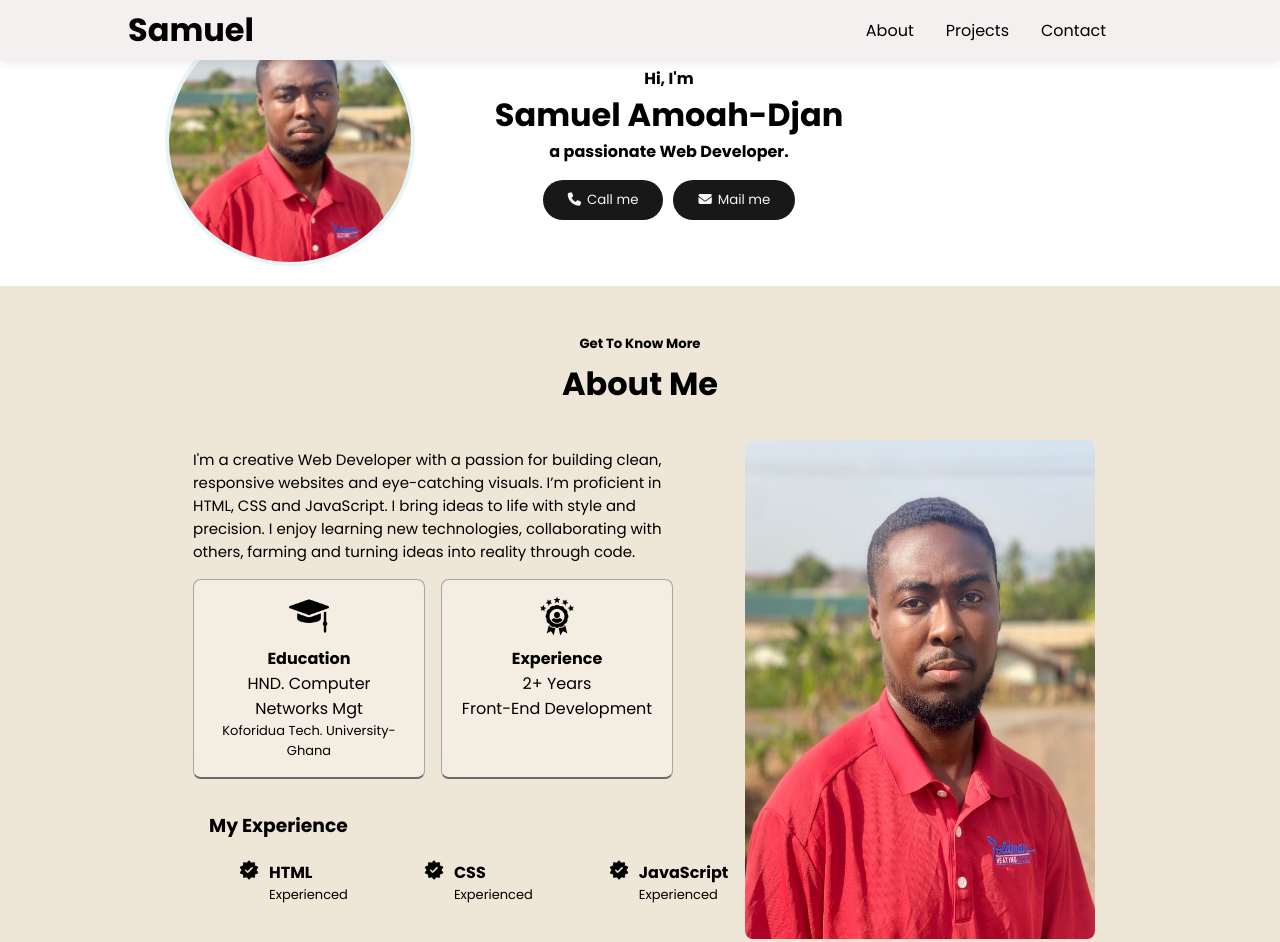
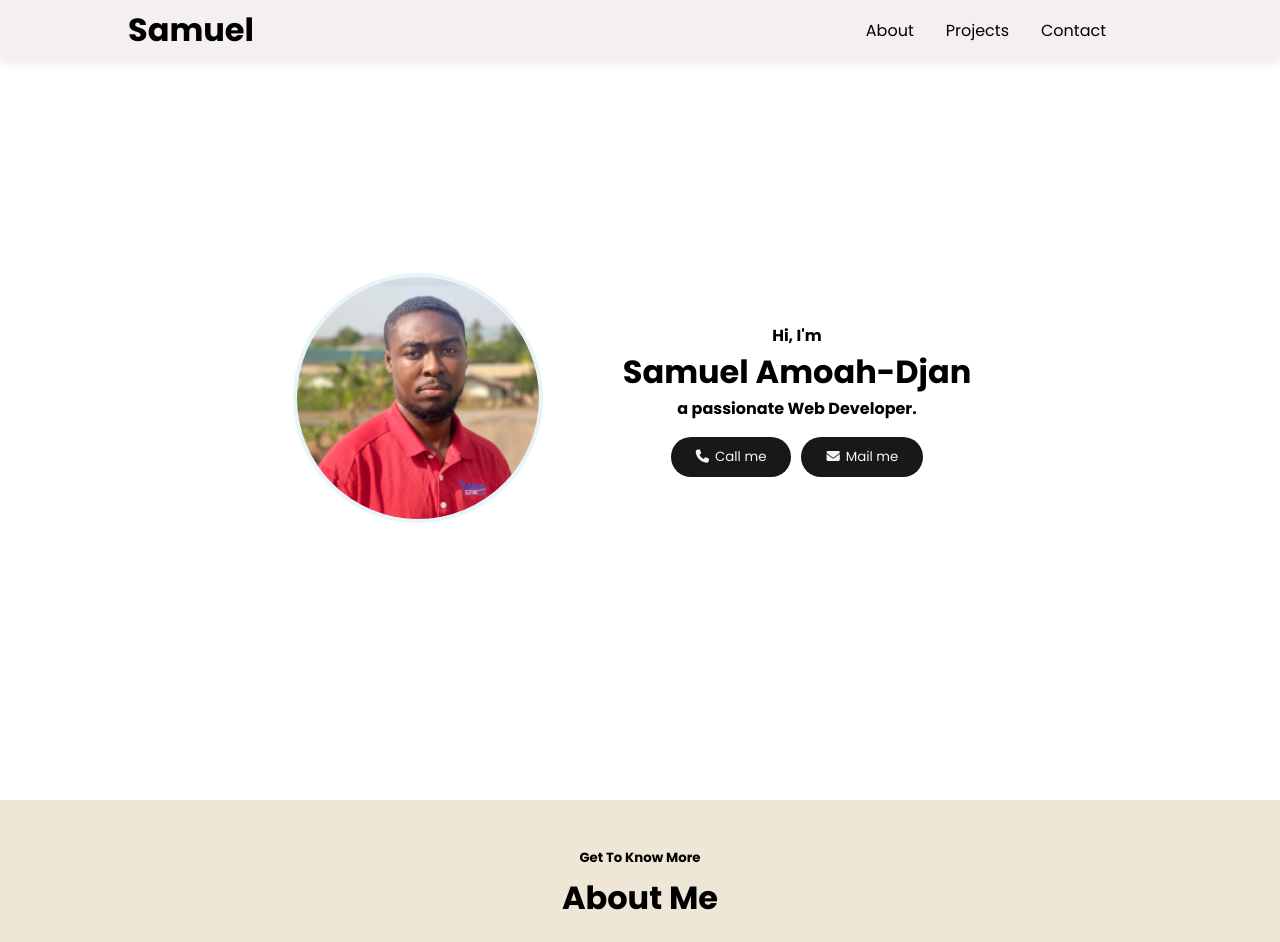
Before and after one commit to Mccodenetworks/samuel, a plain HTML site: page index.html in a window 1280 px wide. Shown: the top 942 px of the page. Drawn offline with nearby package versions, Linux system fonts and the light colour scheme.

Commit message:
Update index.css

```diff
--- a/index.css
+++ b/index.css
@@ -87,6 +87,14 @@ a::after{
 a:hover::after,
 a.active::after{
       transform: scaleX(1.1);
+}
+
+/* hero section style */
+.hero-section{
+    min-height: 100vh;
+    display: flex;
+    align-items: center;
+    justify-content: center;
 }
 
 .hero-container{
```
